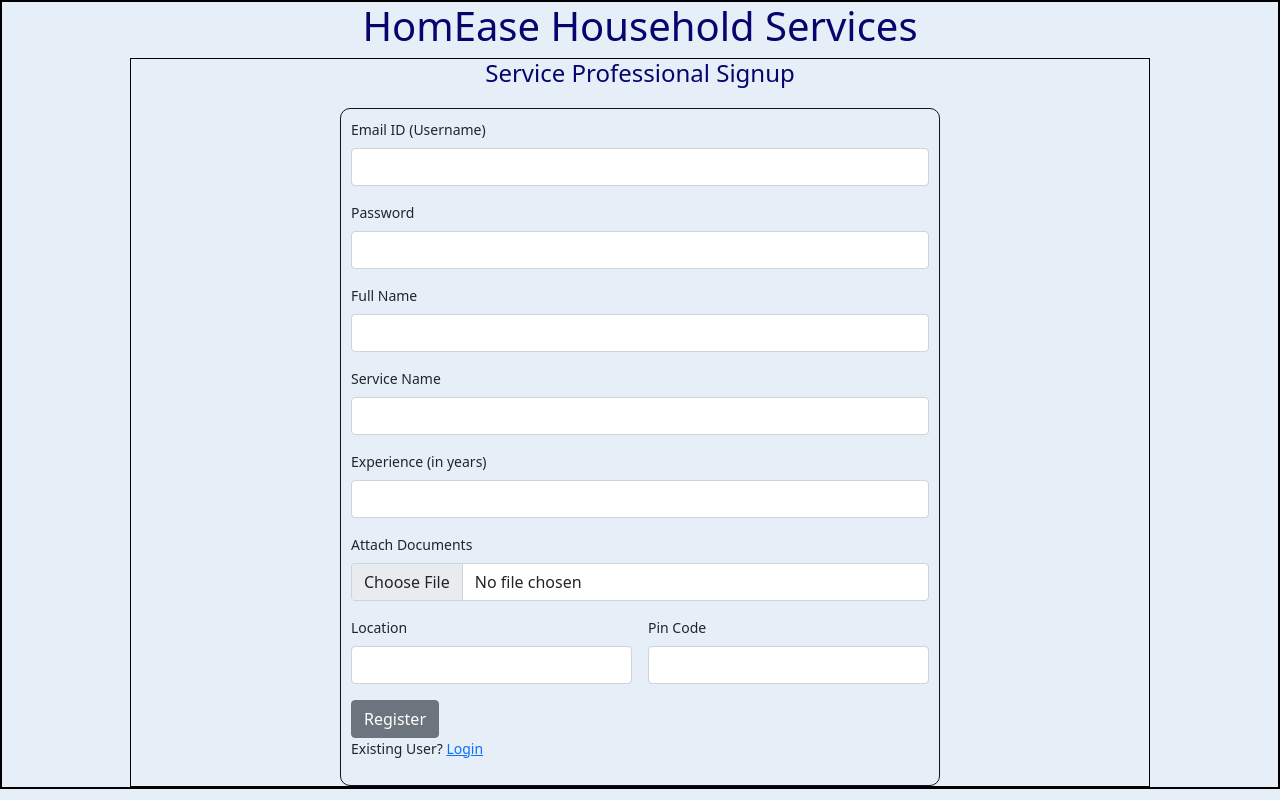
After one commit to 23f2001277/Householdservices_app, a Python web app: template templates/signup2.html in a window 1280 px wide. The commit adds this page. Run offline with Jinja, Linux system fonts and the light colour scheme; the template is opened without the code that fills it, so the values that code supplies are empty.

Commit message:
new changes

```diff
--- a/static/styles/main.css
+++ b/static/styles/main.css
@@ -1,4 +1,32 @@
 *{
     margin: 0;
     padding: 0;
+    background-color: rgb(230, 239, 247);
+
 }
+.my_container{
+    border: 2px solid black;
+
+}
+.my_panel{
+    width: 80%;
+    margin: auto;
+    height: auto;
+    border: 1px solid black;
+}
+.input_form{
+    border: 1px solid rgb(16, 16, 47);
+    width: 600px;
+    height: auto;
+    margin: auto;
+    margin-top: 20px;
+    padding: 10px;
+    border-radius: 10px;
+    font-size: 14px;
+    text-align: justify;
+}
+.center{
+    text-align: center;
+    margin: auto;
+    color: rgb(5,5,110);
+}
--- a/templates/index.html
+++ b/templates/index.html
@@ -3,7 +3,7 @@
 <head>
     <meta charset="UTF-8">
     <meta name="viewport" content="width=device-width, initial-scale=1.0">
-    <title>HomeEase</title>
+    <title>HomEase</title>
 </head>
 <body>
     <h3>Welcome to my Household Services app</h3>
--- /dev/null
+++ b/templates/signup2.html
@@ -0,0 +1,61 @@
+<!DOCTYPE html>
+<html lang="en">
+<head>
+    <meta charset="UTF-8">
+    <meta name="viewport" content="width=device-width, initial-scale=1.0">
+    <title>HomEase</title>
+    <link rel="stylesheet" href="/static/styles/main.css">
+    <link href="https://cdn.jsdelivr.net/npm/bootstrap@5.0.2/dist/css/bootstrap.min.css" rel="stylesheet" integrity="sha384-EVSTQN3/azprG1Anm3QDgpJLIm9Nao0Yz1ztcQTwFspd3yD65VohhpuuCOmLASjC" crossorigin="anonymous">
+</head>
+<body>
+    <div class="my_container">
+        <div class="center"><h1>HomEase Household Services</h1></div>
+        <div class="my_panel">
+            <div class="center"><h4>Service Professional Signup</h4></div>
+            <div class="input_form">
+                <div class="mb-3">
+                    <label for="user_name" class="form-label">Email ID (Username)</label>
+                    <input type="email" class="form-control" id="user_name" placeholder="">
+                </div>
+                <div class="mb-3">
+                    <label for="password" class="form-label">Password</label>
+                    <input type="password" class="form-control" id="password" placeholder="">
+                </div>
+                <div class="mb-3">
+                    <label for="full_name" class="form-label">Full Name</label>
+                    <input type="text" class="form-control" id="full_name" placeholder="">
+                </div>
+                <div class="mb-3">
+                    <label for="service_name" class="form-label">Service Name</label>
+                    <input type="text" class="form-control" id="service_name" placeholder="">
+                </div>
+                <div class="mb-3">
+                    <label for="experience" class="form-label">Experience (in years)</label>
+                    <input type="number" class="form-control" id="experience" placeholder="">
+                </div>
+                <div class="mb-3">
+                    <label for="attach_documents" class="form-label">Attach Documents</label>
+                    <input type="file" class="form-control" id="attach_documents">
+                </div>
+
+                <!-- Container for Location and Pin Code fields -->
+                <div class="mb-3 d-flex gap-3">
+                    <div class="flex-fill">
+                        <label for="location" class="form-label">Location</label>
+                        <input type="text" class="form-control" id="location" placeholder="">
+                    </div>
+                    <div class="flex-fill">
+                        <label for="pin_code" class="form-label">Pin Code</label>
+                        <input type="text" class="form-control" id="pin_code" placeholder="">
+                    </div>
+                </div>
+
+                <div class="mb-3">
+                    <button type="button" class="btn btn-secondary">Register</button>
+                    <p>Existing User? <a href="#">Login</a></p>
+                </div>
+            </div>
+        </div>
+    </div>
+</body>
+</html>
```
Also changed, not shown: templates/admin_dash.html (added, +40 -0 lines), templates/login.html (+24 -2 lines), templates/prof_dash.html (added, +40 -0 lines), templates/signup.html (+35 -2 lines), templates/user_dash.html (added, +40 -0 lines), static/images/download (1).jpeg (added).
